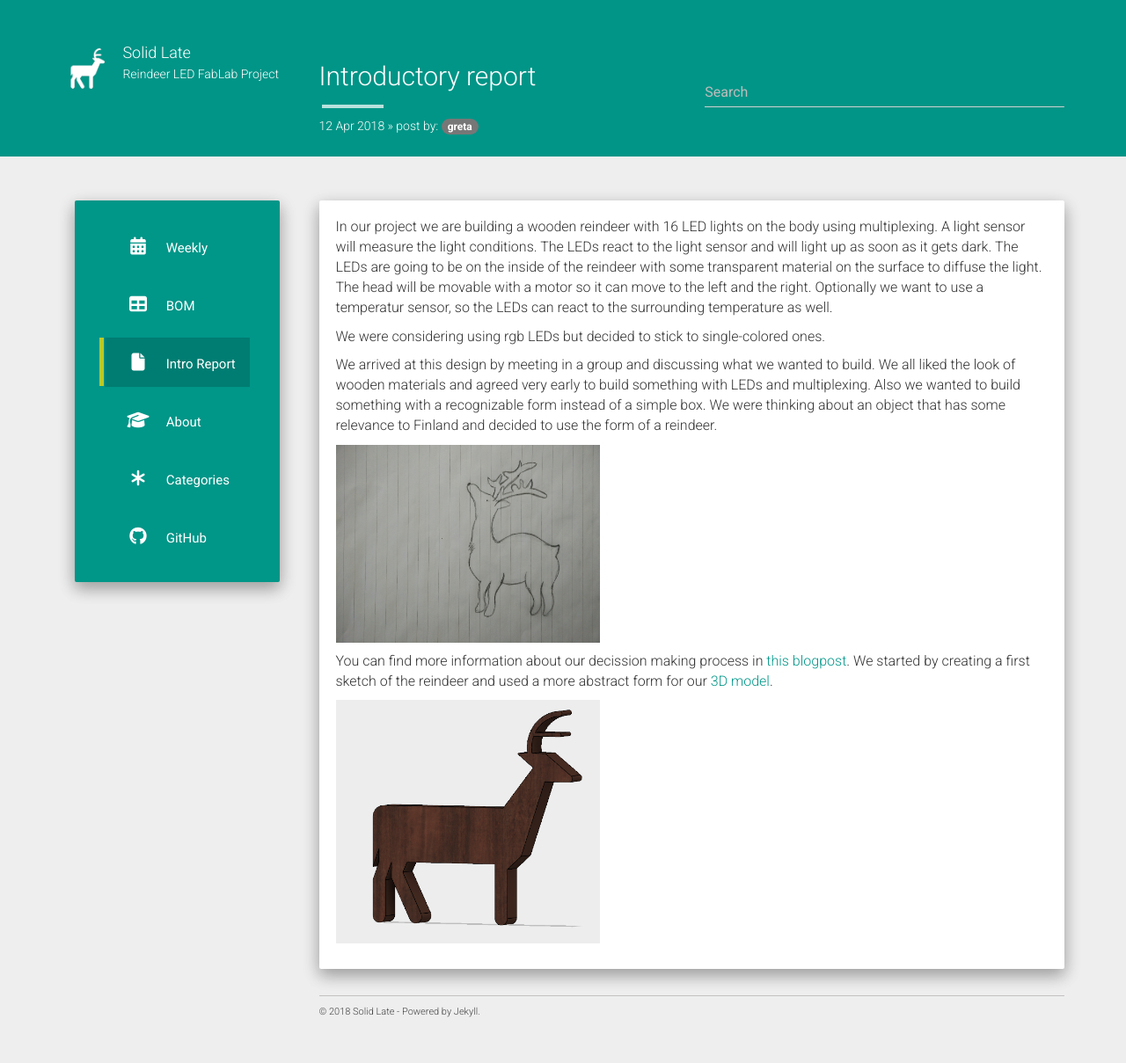
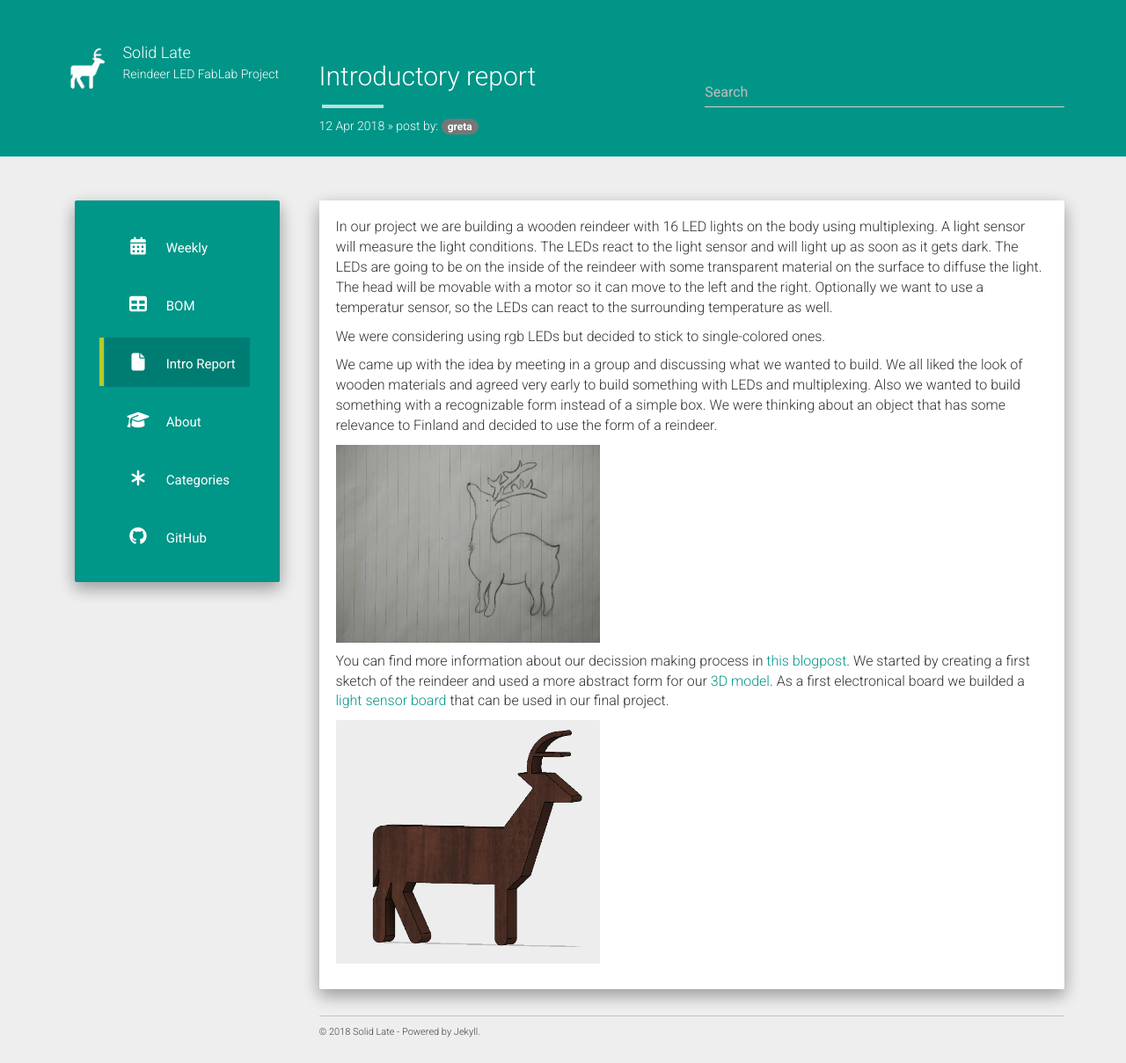
Before and after one commit to solid-late/solid-late.github.io, a Jekyll site: the page built from intro-report.md, in a window 1280 px wide. Shown: the whole page at 88% size. Built offline with Jekyll 4.4.1, drawn with Linux system fonts in a browser that asks for light colours; nearby versions of some CDN libraries; before the commit the page ends 1186 px from its top, so only the background shows below that.

Commit message:
intro-report modified

```diff
--- a/intro-report.md
+++ b/intro-report.md
@@ -11,10 +11,10 @@ Optionally we want to use a temperatur sensor, so the LEDs can react to the surr
 
 We were considering using rgb LEDs but decided to stick to single-colored ones.
 
-We arrived at this design by meeting in a group and discussing what we wanted to build. We all liked the look of wooden materials and agreed very early to build something with LEDs and multiplexing. Also we wanted to build something with a recognizable form instead of a simple box. We were thinking about an object that has some relevance to Finland and decided to use the form of a reindeer.
+We came up with the idea by meeting in a group and discussing what we wanted to build. We all liked the look of wooden materials and agreed very early to build something with LEDs and multiplexing. Also we wanted to build something with a recognizable form instead of a simple box. We were thinking about an object that has some relevance to Finland and decided to use the form of a reindeer.
 
 <img src="/static/img/intro-report/reindeer-sketch.jpg" alt="First-sketch" style="width: 300px;"/>
 
- You can find more information about our decission making process in [this blogpost](https://solid-late.github.io/drafts/2018/03/22/drafts-animals.html). We started by creating a first sketch of the reindeer and used a more abstract form for our [3D model](https://solid-late.github.io/3dmodel/2018/04/12/3D-model-design.html).
+ You can find more information about our decission making process in [this blogpost](https://solid-late.github.io/drafts/2018/03/22/drafts-animals.html). We started by creating a first sketch of the reindeer and used a more abstract form for our [3D model](https://solid-late.github.io/3dmodel/2018/04/12/3D-model-design.html). As a first electronical board we builded a [light sensor board](https://solid-late.github.io/electronics/2018/04/03/example-board-design.html) that can be used in our final project.
 
 <img src="/static/img/intro-report/3d-1.png" alt="3d model" style="width: 300px;"/>
```
